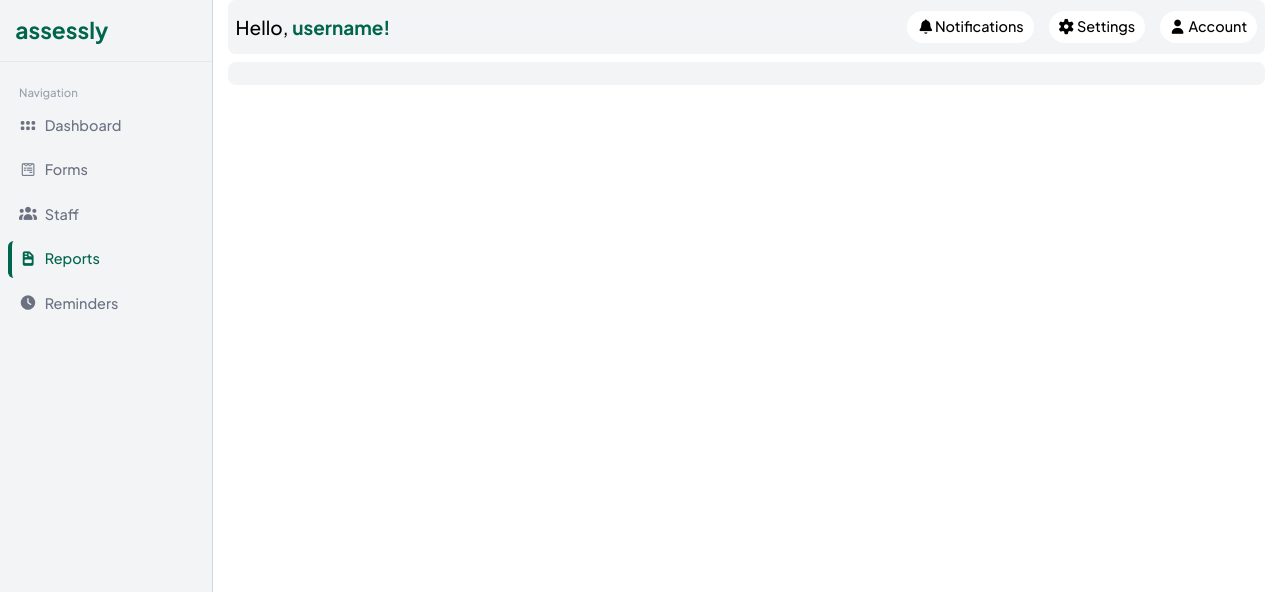
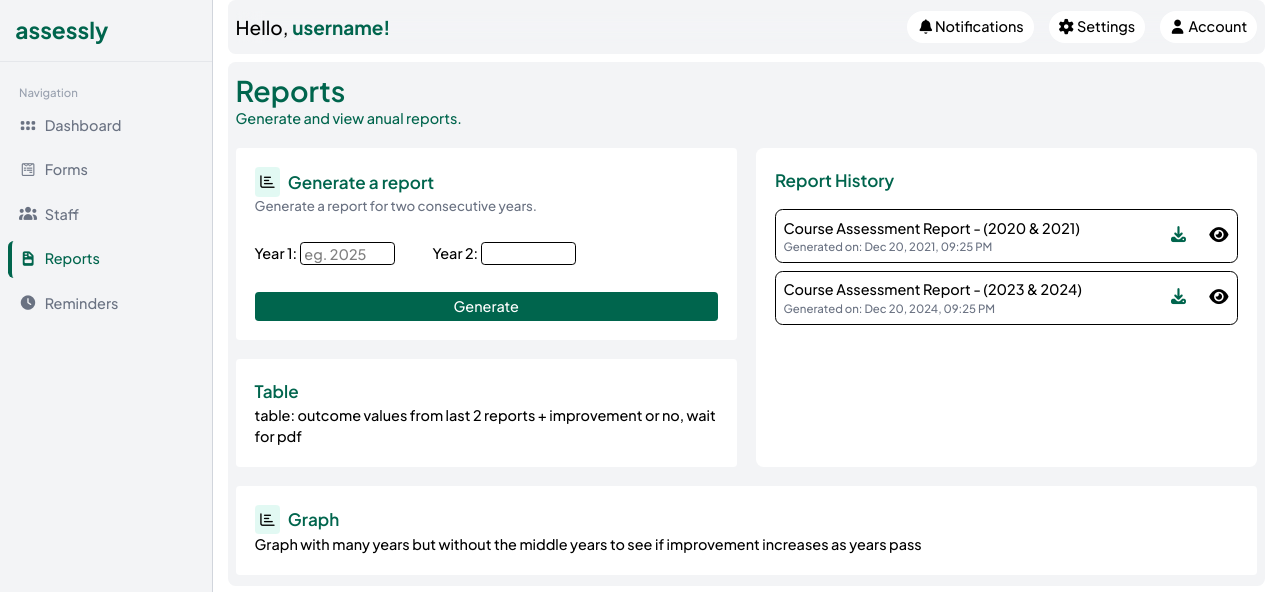
Before and after one commit to diabreem/course-assessment-website, a React (Vite) app: page /reports in a window 1280 px wide. Shown: the top 592 px of the page. Built offline with nearby package versions, Linux system fonts and the light colour scheme.

Commit message:
Modified pages

```diff
--- a/src/components/admin/InstructorFormsOverviewTable.jsx
+++ b/src/components/admin/InstructorFormsOverviewTable.jsx
@@ -19,7 +19,6 @@ const data = [
     forms: [
       { formName: "Course Assessment Form - Course X", status: "Submitted" },
       { formName: "Course Assessment Form - Course X", status: "In Progress" },
-      { formName: "Attendance Form", status: "Not Opened" },
     ],
   },
   {
@@ -95,7 +94,7 @@ export default function InstructorFormsTable() {
   );
 
   return (
-    <Box sx={{ width: "100%" , padding: 3}}>
+    <Box sx={{ width: "100%", padding: 3 }}>
       {/* Search bar */}
       <TextField
         label="Search for an instructor"
@@ -175,7 +174,7 @@ export default function InstructorFormsTable() {
                         target="_blank"
                         rel="noopener noreferrer"
                       >
-              Open Form
+                        <i class="fa-solid fa-eye text-(--primary-color)"></i>
                       </a>
                     ) : (
                       "-"
--- a/src/pages/admin/Dashboard.jsx
+++ b/src/pages/admin/Dashboard.jsx
@@ -44,20 +44,24 @@ export function NotificationRow({ item }) {
 
 
 
-export function NotificationHistory({data}){
-  return(
+export function NotificationHistory({ data }) {
+  return (
     <div>
-    {data.map(item => (
-      <NotificationRow key={item.id} item={item}/>
-    ))}
+      {data.map(item => (
+        <NotificationRow key={item.id} item={item} />
+      ))}
     </div>
   )
 }
 
 const notifications = [
-  {id: 1, text: 'John Due submitted the form.', date: "2025-12-20T21:25:00"},
-  {id: 2, text: 'Alex opened form A.', date: "2025-12-18T10:30:00"},
-  {id: 3, text: 'Form A was sent to the coordinator.', date: "2025-12-10T12:15:00"},
+  { id: 1, text: 'John Due submitted the form.', date: "2025-12-20T21:25:00" },
+  { id: 2, text: 'Alex opened form A.', date: "2025-12-18T10:30:00" },
+  { id: 3, text: 'Form A was sent to the coordinator.', date: "2025-12-10T12:15:00" }, { id: 3, text: 'Form A was sent to the coordinator.', date: "2025-12-10T12:15:00" },
+  { id: 3, text: 'Form A was sent to the coordinator.', date: "2025-12-10T12:15:00" },
+  { id: 3, text: 'Form A was sent to the coordinator.', date: "2025-12-10T12:15:00" },
+  { id: 3, text: 'Form A was sent to the coordinator.', date: "2025-12-10T12:15:00" },
+
 ];
 
 export default function Dashboard() {
@@ -148,9 +152,9 @@ export default function Dashboard() {
           <div className='flex justify-between '>
             <p className="text-[var(--primary-color)] font-bold text-lg mb-4">Recent Activity</p>
             <button className='text-[var(--primary-color)]  text-xs lg:text-sm lg:border flex flex-row items-center btn1 lg:rounded-full lg:px-1'>More Notifications<i class="fa-solid fa-angle-right pl-2 text-sm"></i></button></div>
-            <div className='mt-4'>
-            <NotificationHistory data={notifications}/>
-            </div>
+          <div className='mt-4'>
+            <NotificationHistory data={notifications} />
+          </div>
         </div>
 
         <div className="flex-1 lg:flex-2 flex flex-col gap-4">
--- a/src/pages/admin/Reports.jsx
+++ b/src/pages/admin/Reports.jsx
@@ -1,10 +1,163 @@
-import React from 'react'
+import React, { useState } from 'react'
+import InstructorFormsTable from '../../components/admin/InstructorFormsOverviewTable';
 
 const Reports = () => {
+
+  const [year1, setYear1] = useState();
+  const [year2, setYear2] = useState();
+
+  const handleGenerate = ({ year1 }) => {
+    if (year1 < 2025) {
+      alert("Year should be greater or equal than 2025.");
+      return;
+    }
+    alert("Report generated and added to report history.")
+  }
+
+  const reportData = [
+    {
+      id: 1,
+      name: "Course Assessment Report - (2020 & 2021)",
+      created_at: "2021-12-20T21:25:00"
+    },
+    {
+      id: 2,
+      name: "Course Assessment Report - (2023 & 2024)",
+      created_at: "2024-12-20T21:25:00"
+    }
+  ];
+
+  function ReportRow({ item }) {
+    const date = new Date(item.created_at);
+
+    const formattedDate = date.toLocaleString("en-US", {
+      month: "short",
+      day: "2-digit",
+      year: "numeric",
+      hour: "2-digit",
+      minute: "2-digit"
+    });
+
+    return (
+      <div className="flex justify-between border rounded-lg p-2 mb-2 hover:bg-gray-100">
+        <div className='flex flex-col'>
+          <p>{item.name}</p>
+          <p className="text-xs text-gray-500">Generated on: {formattedDate}</p>
+        </div>
+
+        <div className='flex gap-5'>
+          <button><i class="fa-solid fa-download text-(--primary-color) text-lg"></i></button>
+          <button><i class="fa-solid fa-eye text-lg"></i></button>
+        </div>
+
+
+
+      </div>
+    );
+  }
+
+  const ReportHistory = () =>
+    reportData.map(item => <ReportRow key={item.id} item={item} />);
+
+
   return (
     <div>
 
+      <div className='pb-5'>
+        <p className='text-[var(--primary-color)] text-3xl font-semibold'>Reports</p>
+        <p className="text-[var(--primary-color)] text-md">Generate and view anual reports.</p>
+      </div>
+
+      <div className="grid grid-cols-2 gap-5 max-h-200 mb-5">
+
+        <div className="flex flex-col gap-5">
+
+          {/* BOX 1 */}
+          <div className='bg-white rounded p-5'>
+            <div className='flex flex-row items-center gap-2'>
+              <div className="bg-[var(--icon-bg)] p-1 rounded">
+                <i class="fa-regular fa-chart-bar"></i>
+              </div>
+              <p className="text-lg font-semibold text-(--primary-color)">
+                Generate a report
+              </p>
+            </div>
+
+            <p className='text-sm text-gray-500'>
+              Generate a report for two consecutive years.
+            </p>
+
+            <div className='my-7 flex flex-row gap-10'>
+              <div>
+                <label htmlFor="year1">Year 1: </label>
+                <input
+                  id='year1'
+                  type="number"
+                  className='border rounded p-1 w-25 h-6'
+                  placeholder='eg. 2025'
+                  value={year1}
+                  onChange={e => {
+                    setYear1(e.target.value);
+                    setYear2(parseInt(e.target.value) + 1);
+                  }}
+                />
+              </div>
+
+              <div>
+                <label htmlFor="year2">Year 2: </label>
+                <input
+                  id='year2'
+                  type="number"
+                  className='border rounded p-1 w-25 h-6'
+                  readOnly
+                  value={year1 ? parseInt(year1) + 1 : ""}
+                />
+              </div>
+            </div>
+
+            <button
+              className='bg-(--primary-color) text-white rounded p-1 w-full'
+              onClick={e => handleGenerate({ year1 })}
+            >
+              Generate
+            </button>
+          </div>
+
+          {/* BOX 2 */}
+          <div className="bg-white rounded p-5">
+            <p className="text-lg font-semibold text-(--primary-color)">
+              Table
+            </p>
+            <p>table: outcome values from last 2 reports + improvement or no, wait for pdf</p>
+          </div>
+
+        </div>
+
+        {/* RIGHT COLUMN*/}
+        <div className="bg-white rounded-lg p-5 overflow-y-scroll max-h-200">
+          <p className="text-lg font-semibold text-(--primary-color) mb-4">
+            Report History
+          </p>
+          <ReportHistory />
+        </div>
+
+      </div>
+
+      <div className='bg-white rounded p-5'>
+        <div className='flex flex-row items-center gap-2'>
+          <div className="bg-[var(--icon-bg)] p-1 rounded">
+            <i class="fa-regular fa-chart-bar"></i>
+          </div>
+          <p className="text-lg font-semibold text-(--primary-color)">
+            Graph
+          </p>
+        </div>
+        <p>Graph with many years but without the middle years to see if improvement increases as years pass</p>
+
+      </div>
     </div>
+
+
   )
 }
 
```
Also changed, not shown: src/pages/admin/Forms.jsx (+4 -4 lines), src/pages/admin/Reminders.jsx (+39 -7 lines). Lines whose indentation alone changed are shown as unchanged.
